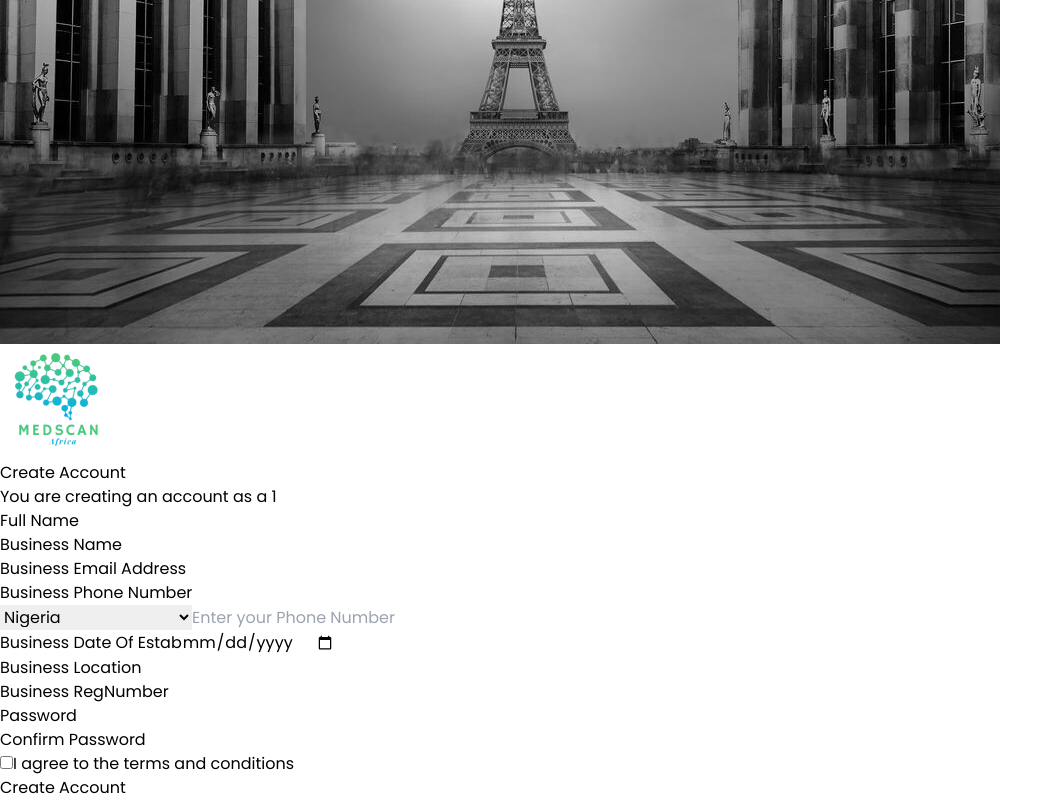
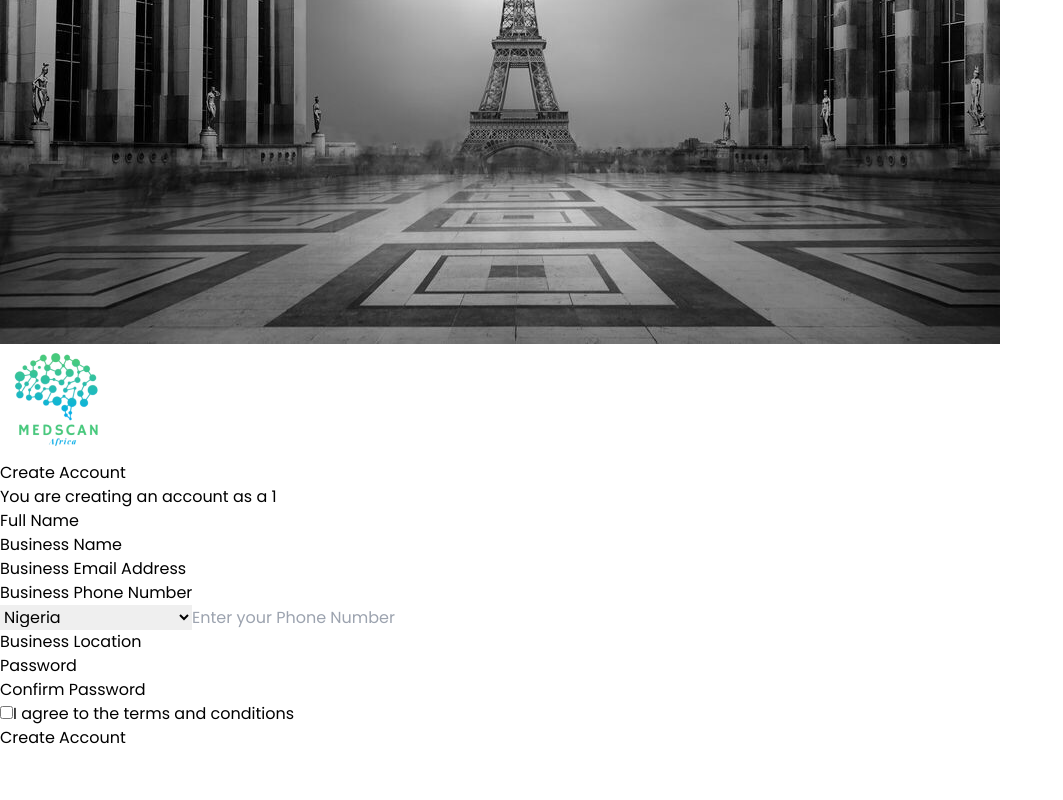
Before and after one commit to excellar-BX/medscan-web-app, a React (Vite) app: page /signup/1 in a window 1280 px wide. Shown: the part 323-1123 px from the top of the page, without its empty margins (0-1063 px from the left). After the commit the page ends 1073 px from the top, so only its background shows below. Built offline with nearby package versions, Linux system fonts and the light colour scheme.

Commit message:
Update LogDistributor component to comment out unused input fields for better readability

```diff
--- a/src/components/LogDistributor.jsx
+++ b/src/components/LogDistributor.jsx
@@ -155,7 +155,7 @@ export default function LogDistributor() {
               {({ field, form }) => <PhoneNumberInput field={field} form={form} />}
             </Field>
             <ErrorMessage name="phone" component="div" className="text-red-500 text-xs" />
-            <div className="relative border border-gray-300 rounded-lg">
+            {/* <div className="relative border border-gray-300 rounded-lg">
               <label className="absolute top-0 left-2 bg-white text-gray-500 text-sm px-1 -translate-y-1/2">
               Business Date Of Estab
               </label>
@@ -169,7 +169,7 @@ export default function LogDistributor() {
                 component="div"
                 className="text-red-500 text-xs"
               />
-            </div>
+            </div> */}
             <div className="relative border border-gray-300 rounded-lg">
               <label className="absolute top-0 left-2 bg-white text-gray-500 text-sm px-1 -translate-y-1/2">
                 Business Location
@@ -184,7 +184,7 @@ export default function LogDistributor() {
                 className="text-red-500 text-xs"
               />
             </div>
-            <div className="relative border border-gray-300 rounded-lg">
+            {/* <div className="relative border border-gray-300 rounded-lg">
               <label className="absolute top-0 left-2 bg-white text-gray-500 text-sm px-1 -translate-y-1/2">
                 Business RegNumber
               </label>
@@ -198,7 +198,7 @@ export default function LogDistributor() {
                 component="div"
                 className="text-red-500 text-xs"
               />
-            </div>
+            </div> */}
 
             {/* <div className="relative border border-gray-300 rounded-lg">
               <label className="absolute top-0 left-2 bg-white text-gray-500 text-sm px-1 -translate-y-1/2">
```
Also changed, not shown: 1 other file (tests, documents, lock files or other folders).
